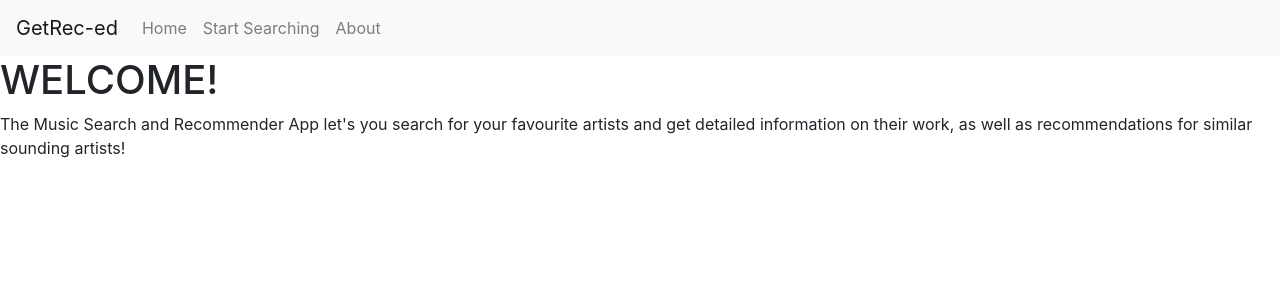
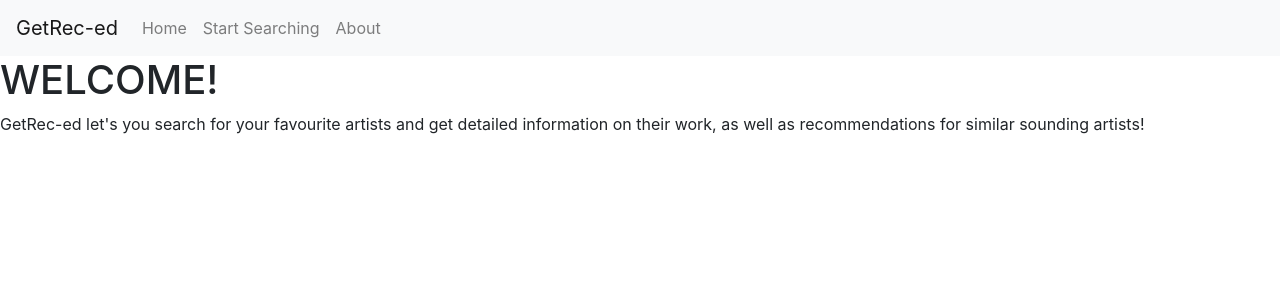
Before and after one commit to g00nd0/get-recced, a React (Create React App) app: page / in a window 1280 px wide. Shown: the top 300 px of the page. Built offline with nearby package versions, Linux system fonts and the light colour scheme.

Commit message:
Update App.js

```diff
--- a/src/App.js
+++ b/src/App.js
@@ -65,9 +65,9 @@ const App = () => {
           <Route path="/">
             <h1>WELCOME!</h1>
             <p>
-              The Music Search and Recommender App let's you search for your
-              favourite artists and get detailed information on their work, as
-              well as recommendations for similar sounding artists!{" "}
+              GetRec-ed let's you search for your favourite artists and get
+              detailed information on their work, as well as recommendations for
+              similar sounding artists!{" "}
             </p>
           </Route>
         </Switch>
```
